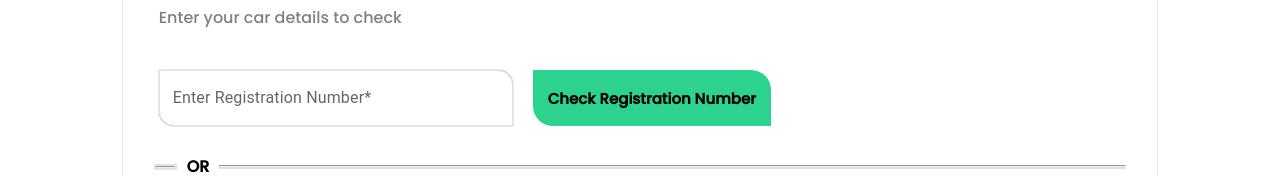
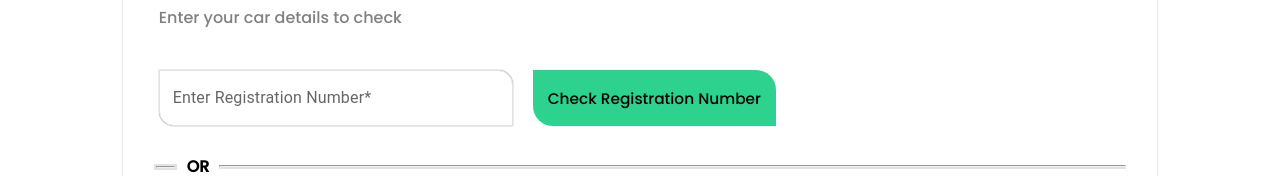
Before and after one commit to Aayshaparveen/neutrelle-demo, a React (Vite) app: page /ImpactCalculator in a window 1280 px wide. Shown: the part 353-529 px from the top of the page. Built offline with nearby package versions, Linux system fonts and the light colour scheme.

Commit message:
changed button CSS

```diff
--- a/src/ImpactCalculator.jsx
+++ b/src/ImpactCalculator.jsx
@@ -8,10 +8,12 @@ import "./ImpactCalculatorStyle.css";
 const CssTextField = styled(TextField)({
   "& label.Mui-focused": {
     color: "gray",
+    background:"white",
+    padding: "0px 10px",
   },
-  "& .MuiInput-underline:after": {
-    borderBottomColor: "green",
-  },
+  // "& .MuiInput-underline:after": {
+  //   borderBottomColor: "green",
+  // },
   "& .MuiOutlinedInput-root": {
     "& fieldset": {
       boxShadow: "0px 0px 1px 0px",
--- a/src/ImpactCalculatorStyle.css
+++ b/src/ImpactCalculatorStyle.css
@@ -41,8 +41,8 @@ button {
   border: 1px;
   padding: 0px 15px;
   border-radius: 0px 20px;
-  font-size: 15px;
-  font-weight: bold;
+  font-size: 1.2vw;
+  /* font-weight: bold; */
   cursor: pointer;
 }
 .bottom-container {
```
